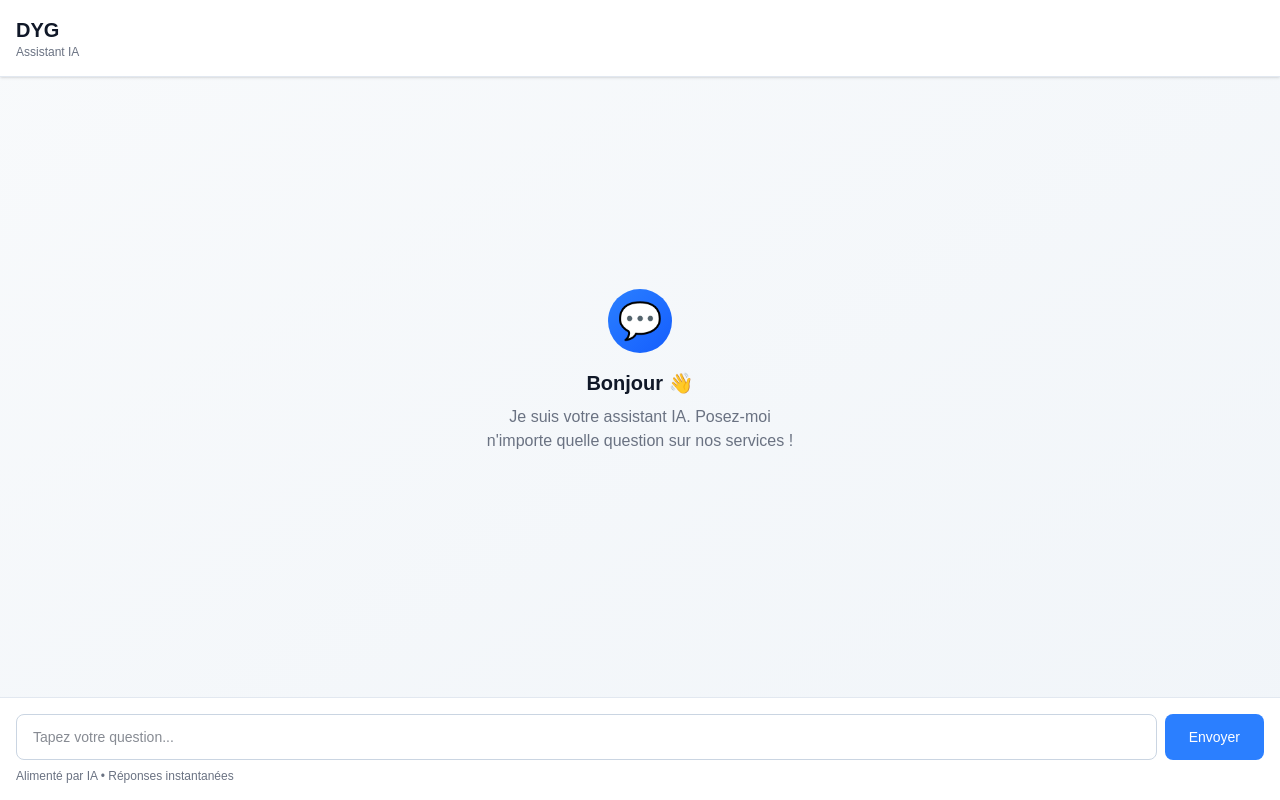
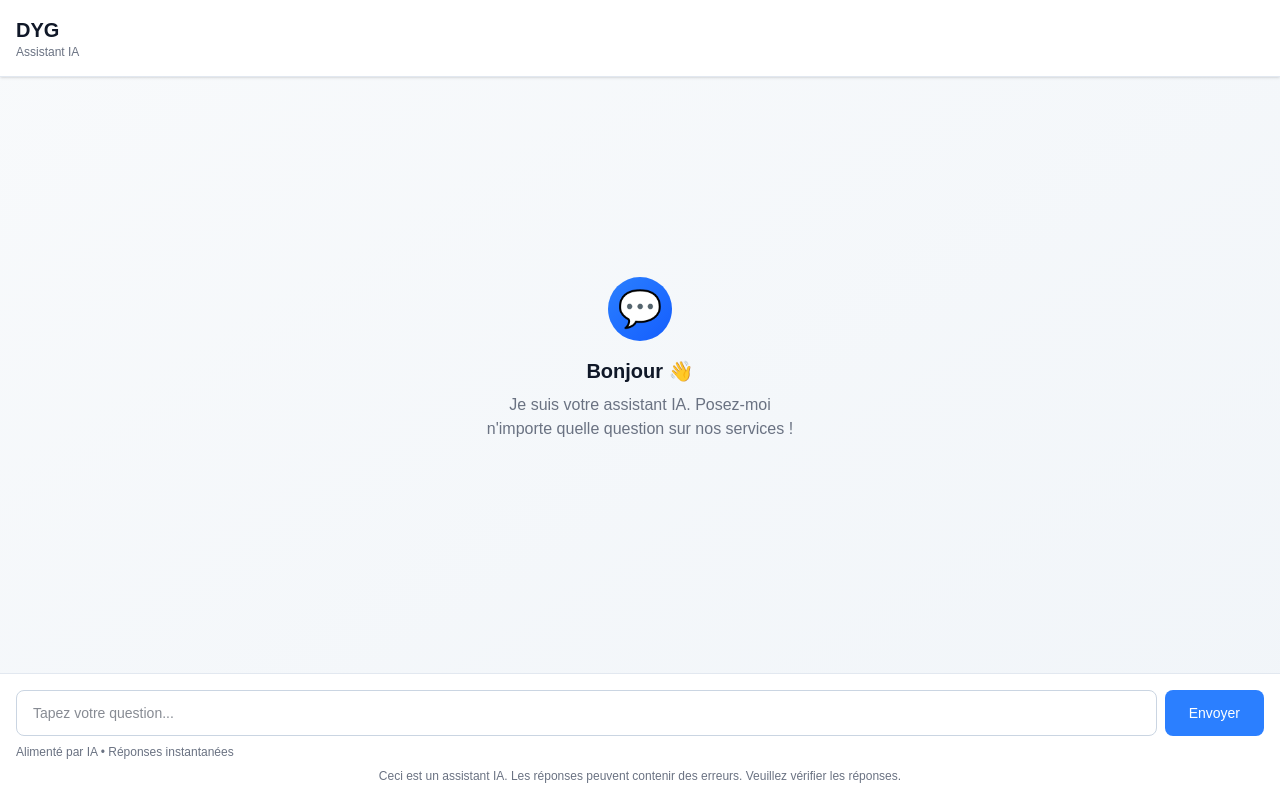
Before and after one commit to dyg-alt/mon-chatbot, a Next.js app: page / in a window 1280 px wide. Built offline with nearby package versions, Linux system fonts and the light colour scheme.

Commit message:
Feat: ajouter disclaimer assistant IA au chatbot

```diff
--- a/app/page.tsx
+++ b/app/page.tsx
@@ -139,6 +139,9 @@ export default function Home() {
         <p className="text-xs text-gray-500 mt-2">
           Alimenté par IA • Réponses instantanées
         </p>
+        <p className="text-xs text-gray-500 mt-2 text-center">
+          Ceci est un assistant IA. Les réponses peuvent contenir des erreurs. Veuillez vérifier les réponses.
+        </p>
       </div>
     </div>
   );
```
